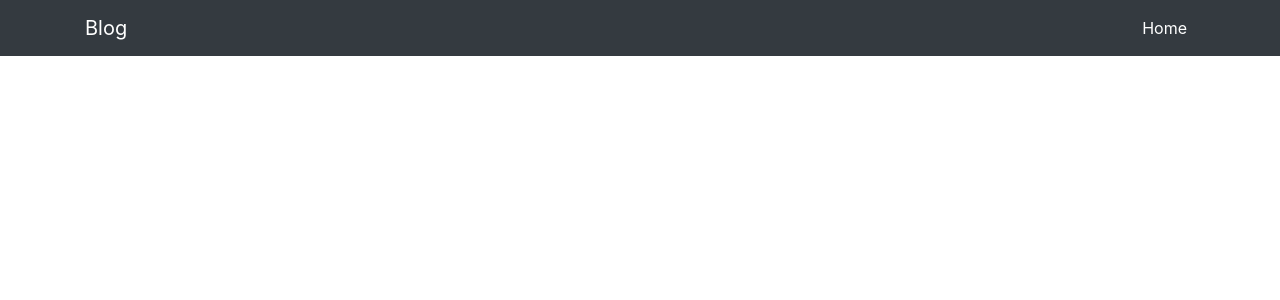
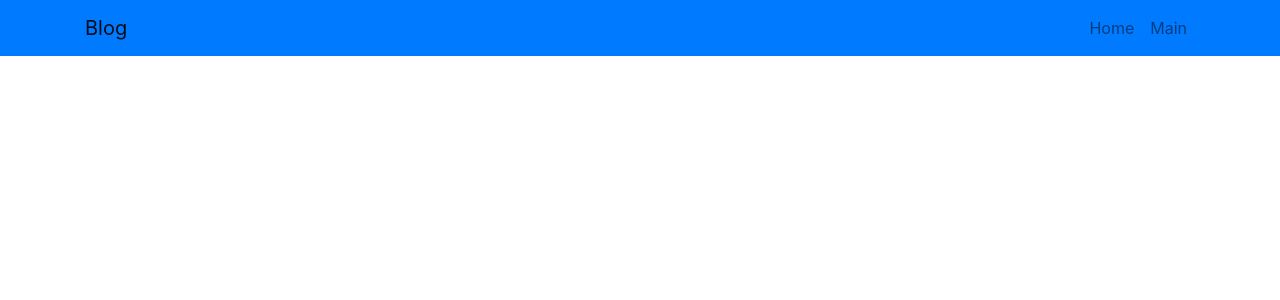
Before and after one commit to MKing301/django-project, a Django app: page /blog/ in a window 1280 px wide. Shown: the top 300 px of the page. Run offline with Django 3.2, Linux system fonts and the light colour scheme; data that the repository does not hold is empty; some libraries are stand-ins or nearby versions.

Commit message:
Update navbar color, a tag & add link for blog app

```diff
--- a/mysite/blog/templates/includes/navbar.html
+++ b/mysite/blog/templates/includes/navbar.html
@@ -1,5 +1,5 @@
 <!-- Navigation -->
-    <nav class="navbar navbar-expand-lg navbar-dark bg-dark static-top">
+    <nav class="navbar navbar-expand-lg navbar-light bg-primary static-top">
       <div class="container">
         <a class="navbar-brand" href="/blog/">Blog</a>
         <button
@@ -15,12 +15,15 @@
         </button>
         <div class="collapse navbar-collapse" id="navbarResponsive">
           <ul class="navbar-nav ml-auto">
-            <li class="nav-item active">
+            <li class="nav-item">
               <a class="nav-link" href="/blog/"
                 >Home
                 <span class="sr-only">(current)</span>
               </a>
             </li>
+             <li class="nav-item">
+                <a class="nav-link" href="/">Main</a>
+              </li>
           </ul>
         </div>
       </div>
```
